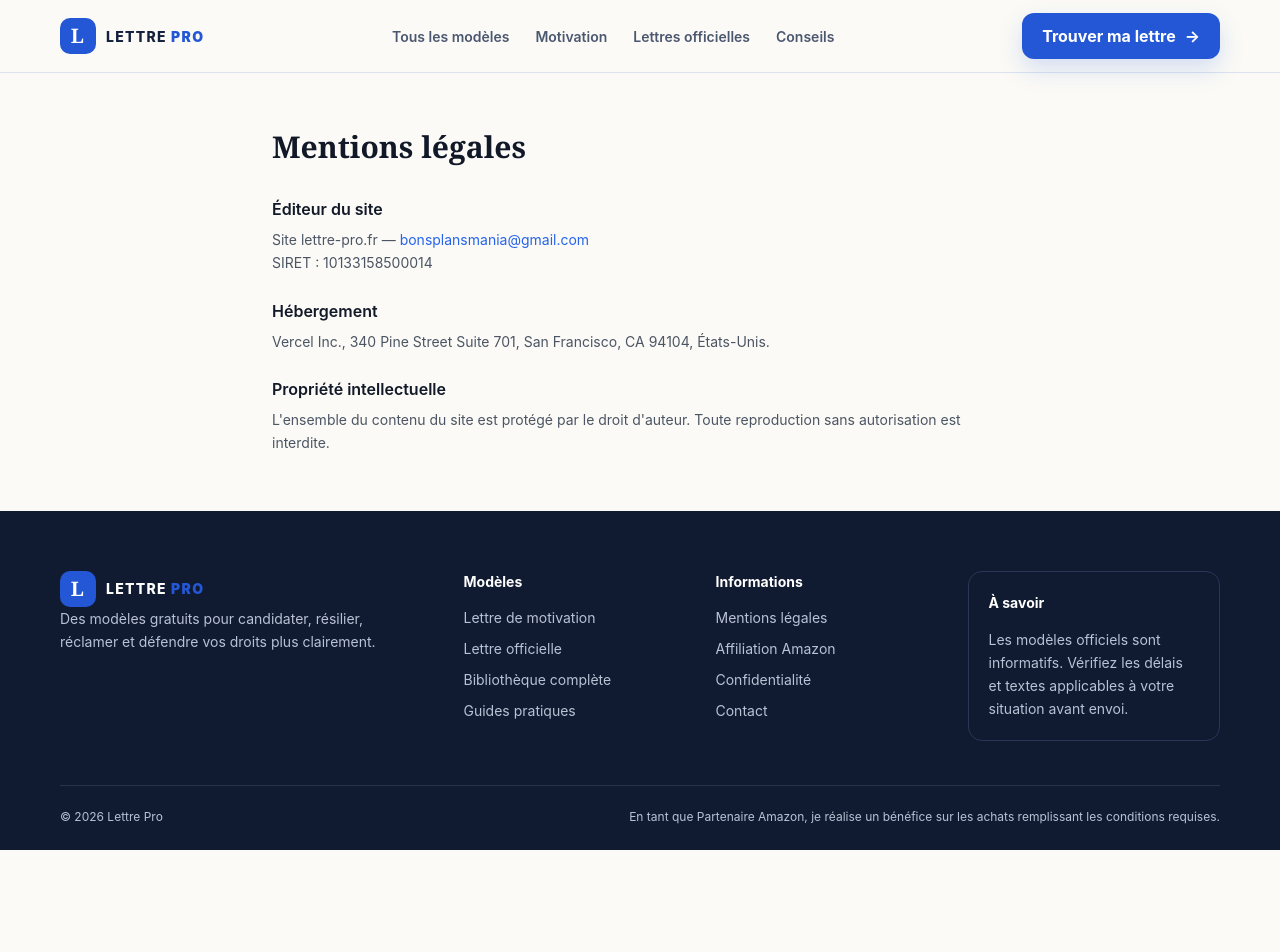
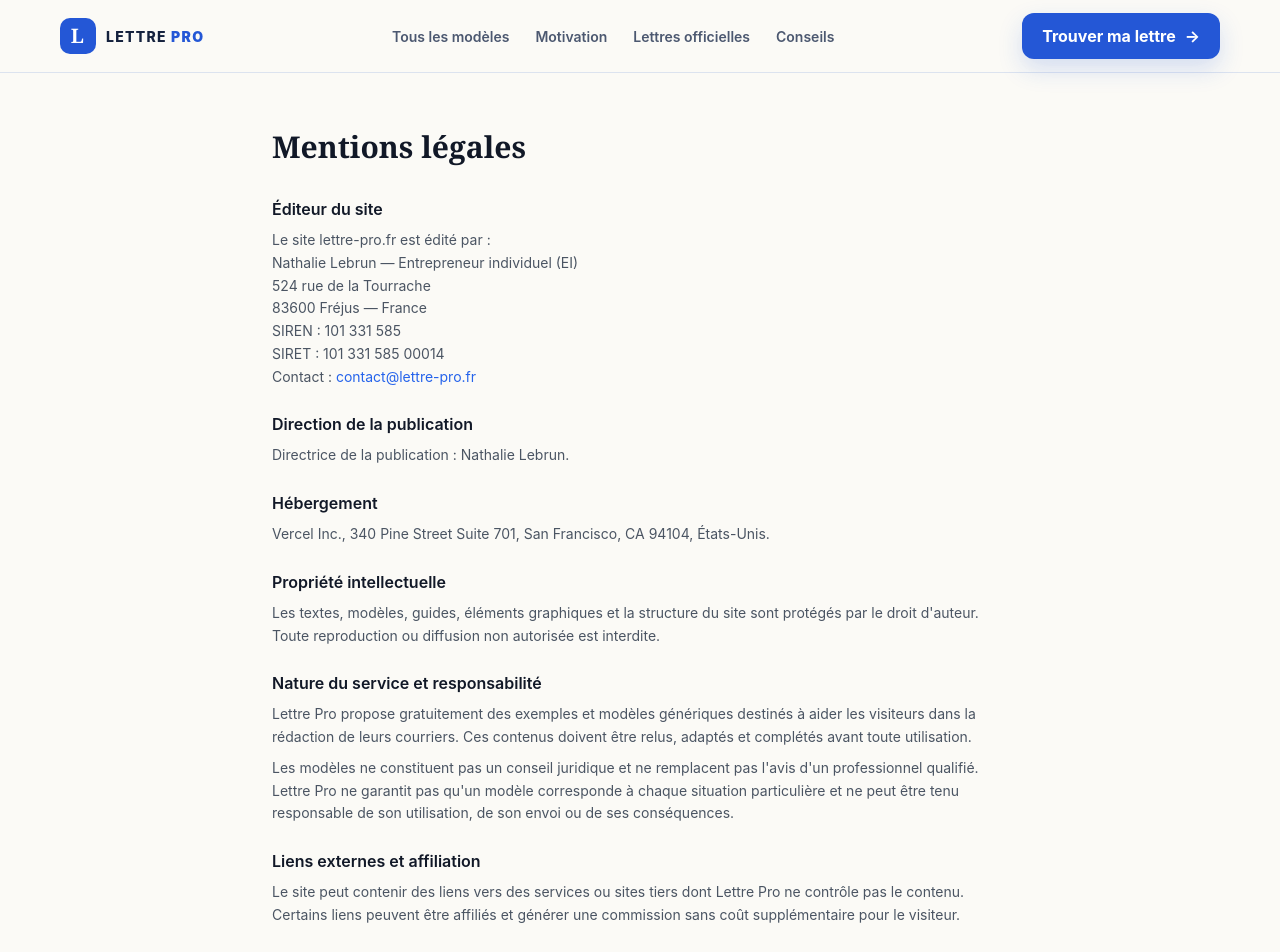
Before and after one commit to selenevoyance14-svg/lettre-pro, a Next.js app: page /mentions-legales in a window 1280 px wide. Shown: the top 952 px of the page. Before the commit the page ends 850 px from the top, so only its background shows below. Built offline with nearby package versions, Linux system fonts and the light colour scheme.

Commit message:
Complete les pages juridiques de Lettre Pro

```diff
--- a/src/app/confidentialite/page.tsx
+++ b/src/app/confidentialite/page.tsx
@@ -13,19 +13,27 @@ export default function ConfidentialitePage() {
             <div className="space-y-6 text-sm text-gray-600 leading-relaxed">
                 <section>
                     <h2 className="font-semibold text-gray-900 text-base mb-2">Données collectées</h2>
-                    <p>Les modèles sont consultables et copiables sans compte. Lettre Pro ne demande ni nom, ni adresse e-mail, ni informations sur votre situation pour accéder aux modèles.</p>
+                    <p>Les modèles sont consultables et copiables sans compte. Lettre Pro ne demande ni nom, ni adresse e-mail, ni informations sur votre situation pour y accéder. Lors de la navigation, des données techniques et identifiants en ligne peuvent néanmoins être traités, notamment l&apos;adresse IP, le navigateur, l&apos;appareil utilisé, la date, l&apos;heure et les pages consultées.</p>
                 </section>
                 <section>
-                    <h2 className="font-semibold text-gray-900 text-base mb-2">Utilisation des données</h2>
-                    <p>L&apos;hébergeur peut traiter des journaux techniques nécessaires à la sécurité et au fonctionnement du site : adresse IP, navigateur, date, heure et pages consultées.</p>
+                    <h2 className="font-semibold text-gray-900 text-base mb-2">Finalités et bases légales</h2>
+                    <p>Les données techniques strictement nécessaires sont traitées pour assurer le fonctionnement et la sécurité du site. Les cookies publicitaires et de mesure sont utilisés selon les choix exprimés dans le gestionnaire de consentement.</p>
                 </section>
                 <section>
                     <h2 className="font-semibold text-gray-900 text-base mb-2">Publicité et cookies</h2>
-                    <p>Le site utilise Google AdSense. Google et ses partenaires peuvent utiliser des cookies ou identifiants pour diffuser et mesurer des annonces selon votre consentement et la réglementation applicable.</p>
+                    <p>Le site utilise Google AdSense. Google et ses partenaires peuvent utiliser des cookies ou identifiants pour diffuser et mesurer des annonces selon votre consentement et la réglementation applicable. Vous pouvez refuser les cookies non essentiels ou modifier vos choix à tout moment dans le gestionnaire de consentement.</p>
+                </section>
+                <section>
+                    <h2 className="font-semibold text-gray-900 text-base mb-2">Durée de conservation et destinataires</h2>
+                    <p>Les données techniques sont accessibles uniquement aux prestataires nécessaires au fonctionnement, à la sécurité, à l&apos;hébergement et à la monétisation du site. Les durées applicables aux cookies sont précisées dans le gestionnaire de consentement.</p>
                 </section>
                 <section>
                     <h2 className="font-semibold text-gray-900 text-base mb-2">Vos droits</h2>
-                    <p>Conformément au RGPD, vous disposez notamment de droits d&apos;accès, de rectification, d&apos;effacement, de limitation et d&apos;opposition. Contact : <a href="mailto:bonsplansmania@gmail.com" className="text-pro-600 hover:underline">bonsplansmania@gmail.com</a></p>
+                    <p>Conformément au RGPD, vous disposez notamment de droits d&apos;accès, de rectification, d&apos;effacement, de limitation et d&apos;opposition, ainsi que du droit de retirer votre consentement. Contact : <a href="mailto:contact@lettre-pro.fr" className="text-pro-600 hover:underline">contact@lettre-pro.fr</a>. Vous pouvez également adresser une réclamation à la <a href="https://www.cnil.fr" target="_blank" rel="noopener noreferrer" className="text-pro-600 hover:underline">CNIL</a>.</p>
+                </section>
+                <section>
+                    <h2 className="font-semibold text-gray-900 text-base mb-2">Responsable du traitement</h2>
+                    <p>Nathalie Lebrun — Entrepreneur individuel<br />524 rue de la Tourrache<br />83600 Fréjus — France</p>
                 </section>
             </div>
         </div>
--- a/src/app/mentions-legales/page.tsx
+++ b/src/app/mentions-legales/page.tsx
@@ -12,8 +12,15 @@ export default function MentionsLegalesPage() {
             <div className="space-y-6 text-sm text-gray-600 leading-relaxed">
                 <section>
                     <h2 className="font-semibold text-gray-900 text-base mb-2">Éditeur du site</h2>
-                    <p>Site lettre-pro.fr — <a href="mailto:bonsplansmania@gmail.com" className="text-pro-600 hover:underline">bonsplansmania@gmail.com</a></p>
-                    <p>SIRET : 10133158500014</p>
+                    <p>Le site lettre-pro.fr est édité par :</p>
+                    <p>Nathalie Lebrun — Entrepreneur individuel (EI)</p>
+                    <p>524 rue de la Tourrache<br />83600 Fréjus — France</p>
+                    <p>SIREN : 101 331 585<br />SIRET : 101 331 585 00014</p>
+                    <p>Contact : <a href="mailto:contact@lettre-pro.fr" className="text-pro-600 hover:underline">contact@lettre-pro.fr</a></p>
+                </section>
+                <section>
+                    <h2 className="font-semibold text-gray-900 text-base mb-2">Direction de la publication</h2>
+                    <p>Directrice de la publication : Nathalie Lebrun.</p>
                 </section>
                 <section>
                     <h2 className="font-semibold text-gray-900 text-base mb-2">Hébergement</h2>
@@ -21,7 +28,16 @@ export default function MentionsLegalesPage() {
                 </section>
                 <section>
                     <h2 className="font-semibold text-gray-900 text-base mb-2">Propriété intellectuelle</h2>
-                    <p>L'ensemble du contenu du site est protégé par le droit d'auteur. Toute reproduction sans autorisation est interdite.</p>
+                    <p>Les textes, modèles, guides, éléments graphiques et la structure du site sont protégés par le droit d&apos;auteur. Toute reproduction ou diffusion non autorisée est interdite.</p>
+                </section>
+                <section>
+                    <h2 className="font-semibold text-gray-900 text-base mb-2">Nature du service et responsabilité</h2>
+                    <p>Lettre Pro propose gratuitement des exemples et modèles génériques destinés à aider les visiteurs dans la rédaction de leurs courriers. Ces contenus doivent être relus, adaptés et complétés avant toute utilisation.</p>
+                    <p className="mt-2">Les modèles ne constituent pas un conseil juridique et ne remplacent pas l&apos;avis d&apos;un professionnel qualifié. Lettre Pro ne garantit pas qu&apos;un modèle corresponde à chaque situation particulière et ne peut être tenu responsable de son utilisation, de son envoi ou de ses conséquences.</p>
+                </section>
+                <section>
+                    <h2 className="font-semibold text-gray-900 text-base mb-2">Liens externes et affiliation</h2>
+                    <p>Le site peut contenir des liens vers des services ou sites tiers dont Lettre Pro ne contrôle pas le contenu. Certains liens peuvent être affiliés et générer une commission sans coût supplémentaire pour le visiteur.</p>
                 </section>
             </div>
         </div>
```
